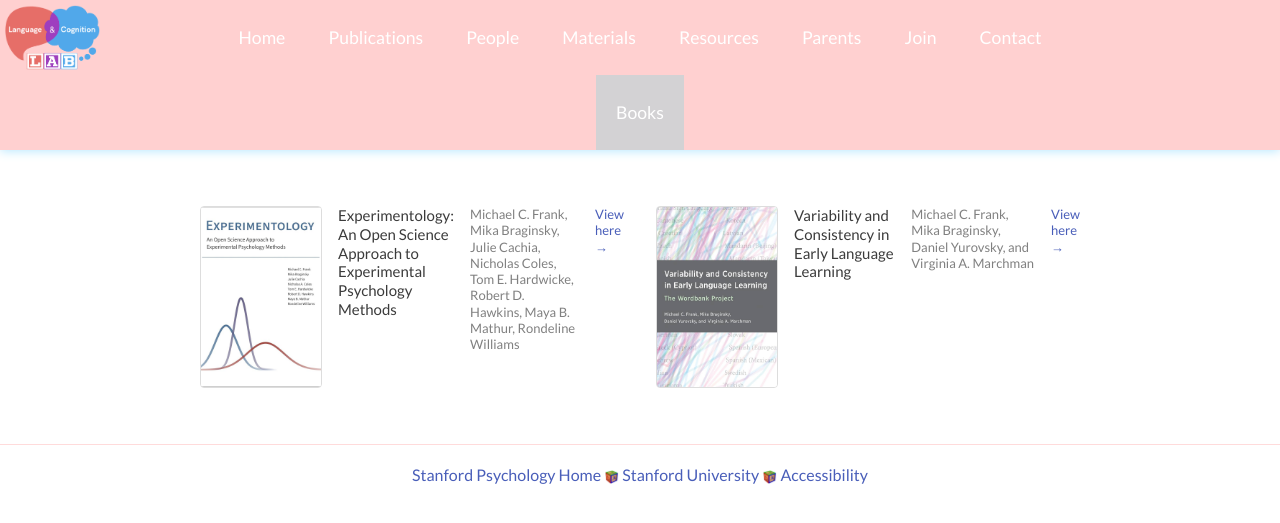
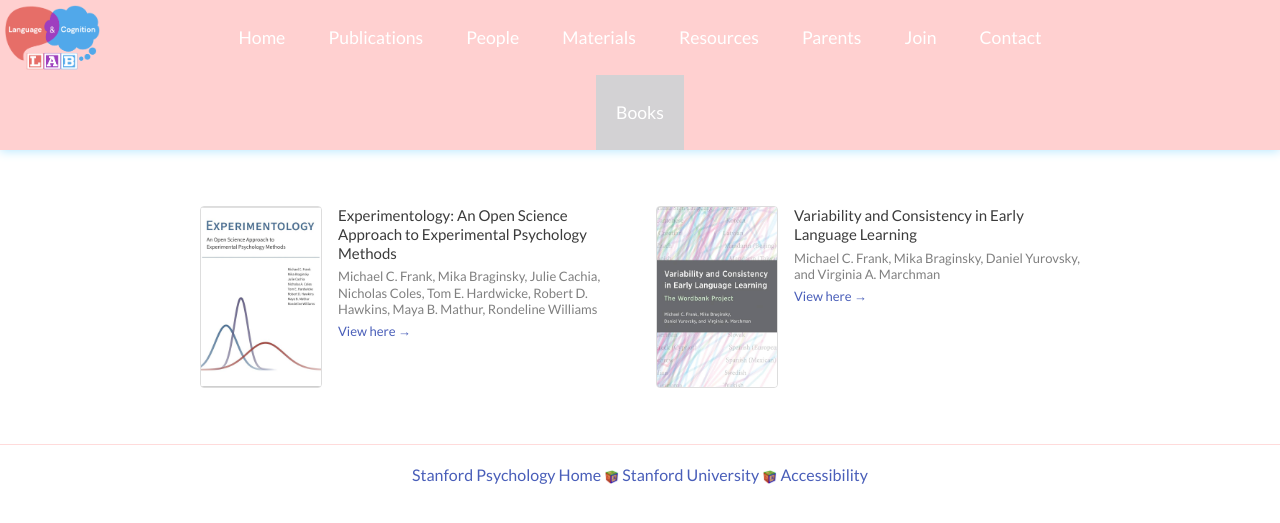
Before and after one commit to langcog/website, a Jekyll site: the page built from 11-books.md, in a window 1280 px wide. Shown: the top 523 px of the page. Built offline with Jekyll 4.4.1, drawn with Linux system fonts in a browser that asks for light colours; nearby versions of some CDN libraries; a script that is not in the unit is left out.

Commit message:
Refactor book cards to include book-info div

```diff
--- a/11-books.md
+++ b/11-books.md
@@ -5,16 +5,20 @@ permalink: /books
 ---
 <div class="books-grid">
   <div class="book-card">
-    <img src="/images/Experimentology.jpg" alt="Experimentology" />
-    <p class="book-title">Experimentology: An Open Science Approach to Experimental Psychology Methods</p>
-    <p class="book-authors">Michael C. Frank, Mika Braginsky, Julie Cachia, Nicholas Coles, Tom E. Hardwicke, Robert D. Hawkins, Maya B. Mathur, Rondeline Williams</p>
-    <a class="book-link" href="https://experimentology.io/" target="_blank">View here →</a>
+    <img src="/images/Experimentology.jpg" alt="Experimentology: An Open Science Approach to Experimental Psychology Methods" />
+    <div class="book-info">
+      <p class="book-title">Experimentology: An Open Science Approach to Experimental Psychology Methods</p>
+      <p class="book-authors">Michael C. Frank, Mika Braginsky, Julie Cachia, Nicholas Coles, Tom E. Hardwicke, Robert D. Hawkins, Maya B. Mathur, Rondeline Williams</p>
+      <a class="book-link" href="https://experimentology.io/" target="_blank">View here →</a>
+    </div>
   </div>
 
   <div class="book-card">
     <img src="/images/VariabilityConsistency.jpg" alt="Variability and Consistency in Early Language Learning" />
-    <p class="book-title">Variability and Consistency in Early Language Learning</p>
-    <p class="book-authors">Michael C. Frank, Mika Braginsky, Daniel Yurovsky, and Virginia A. Marchman</p>
-    <a class="book-link" href="https://langcog.github.io/wordbank-book/" target="_blank">View here →</a>
+    <div class="book-info">
+      <p class="book-title">Variability and Consistency in Early Language Learning</p>
+      <p class="book-authors">Michael C. Frank, Mika Braginsky, Daniel Yurovsky, and Virginia A. Marchman</p>
+      <a class="book-link" href="https://langcog.github.io/wordbank-book/" target="_blank">View here →</a>
+    </div>
   </div>
 </div>
```
